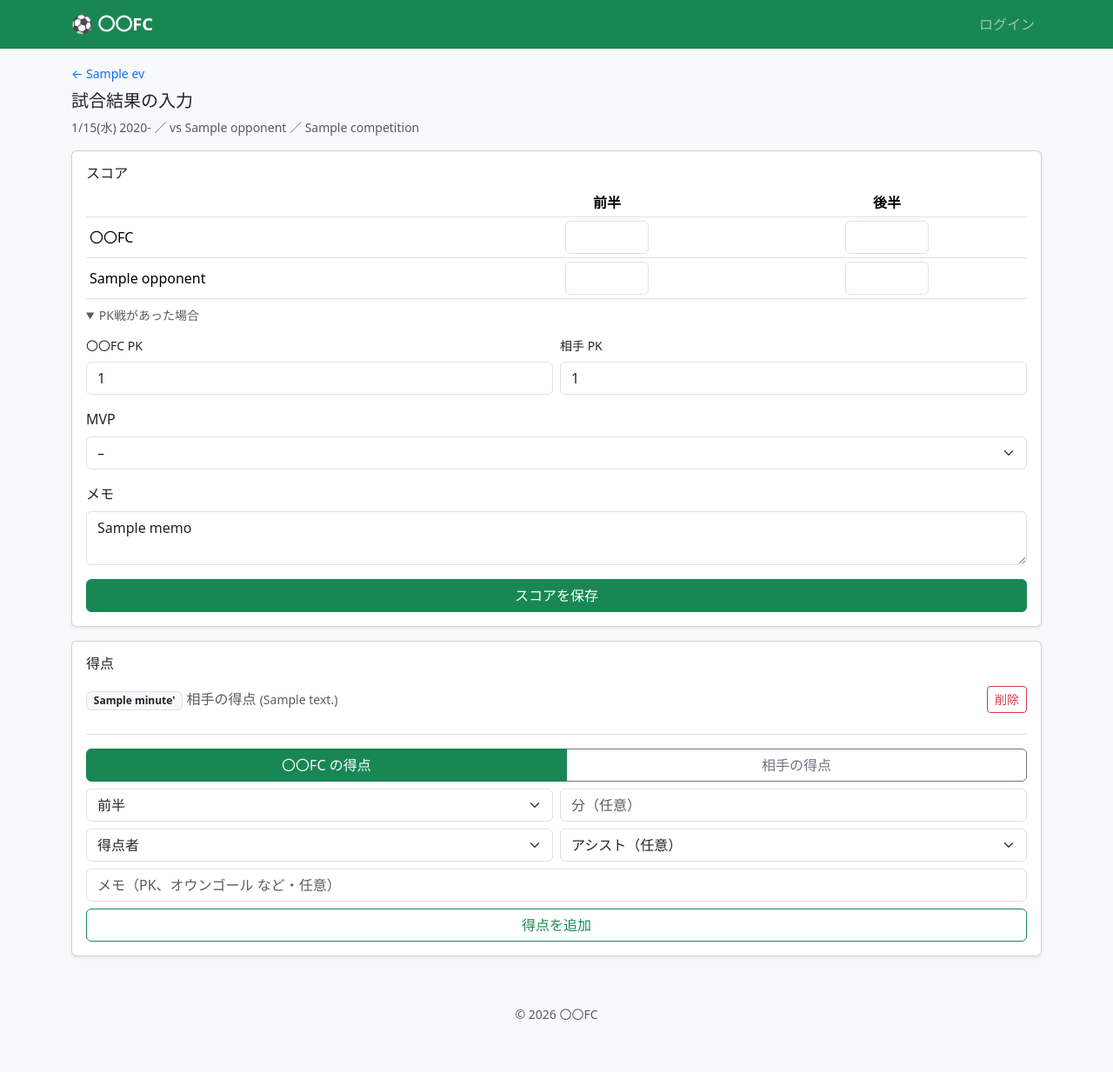
After one commit to Haruto0011/NH0322WorkingSpace, a Flask app: template course3_middleexam/teamapp/templates/result_form.html in a window 1280 px wide. The commit adds this page. Shown: the whole page at 87% size. Run offline with Flask 3, Linux system fonts and the light colour scheme; the template is opened without the code that fills it: most values are stand-ins (such as "Sample title", 1, 10 or a date in 2020); some libraries are stand-ins or nearby versions.

Commit message:
feat: 試合結果（スコア・得点・MVP）とスコア一覧を追加

```diff
--- a/course3_middleexam/teamapp/app.py
+++ b/course3_middleexam/teamapp/app.py
@@ -30,6 +30,8 @@ db.init_app(app)
 ETYPES = {"practice": "練習", "match": "試合", "other": "その他"}
 POSITIONS = ["GK", "DF", "MF", "FW"]
 STATUSES = {"yes": "出席", "no": "欠席"}   # 回答していない人は「未回答」扱い
+HALVES = {1: "前半", 2: "後半"}
+OUTCOMES = {"win": "勝ち", "draw": "引き分け", "loss": "負け"}
 WEEKDAYS = "月火水木金土日"
 
 
@@ -57,6 +59,8 @@ def inject_globals():
         "ETYPES": ETYPES,
         "POSITIONS": POSITIONS,
         "STATUSES": STATUSES,
+        "HALVES": HALVES,
+        "OUTCOMES": OUTCOMES,
     }
 
 
@@ -235,8 +239,19 @@ def event_detail(eid):
             mine = m
     counts = {key: len(lst) for key, lst in groups.items()}
 
+    # 試合なら結果と得点も
+    result = goals = score = None
+    if ev["etype"] == "match":
+        result = _match_result(eid)
+        goals = _goals(eid)
+        if result:
+            our = result["our_1h"] + result["our_2h"]
+            opp = result["opp_1h"] + result["opp_2h"]
+            score = {"our": our, "opp": opp, "outcome": _outcome(our, opp)}
+
     return render_template("event_detail.html", title=ev["title"],
-                           ev=ev, groups=groups, counts=counts, mine=mine)
+                           ev=ev, groups=groups, counts=counts, mine=mine,
+                           result=result, goals=goals, score=score)
 
 
 @app.route("/events/<int:eid>/attend", methods=["POST"])
@@ -358,10 +373,161 @@ def event_cancel(eid):
 @app.route("/events/<int:eid>/delete", methods=["POST"])
 @admin_required
 def event_delete(eid):
-    db.execute("delete from attendance where eid = %s", (eid,))  # 先に出欠を消す（外部キー）
+    # 先に紐づくデータを消す（外部キー）
+    db.execute("delete from attendance where eid = %s", (eid,))
+    db.execute("delete from goals where eid = %s", (eid,))
+    db.execute("delete from match_results where eid = %s", (eid,))
     db.execute("delete from events where eid = %s", (eid,))
     flash("予定を削除しました。", "success")
     return redirect(url_for("events"))
+
+
+# =========================================================
+# 試合結果・得点・スコア一覧
+# =========================================================
+
+def _match_result(eid):
+    """試合結果（なければ None）。MVP の名前も付けて返す"""
+    return db.query("""
+        select r.*, u.uname as mvp
+        from match_results r
+        left join users u on u.uid = r.mvp_uid
+        where r.eid = %s
+    """, (eid,), one=True)
+
+
+def _goals(eid):
+    """得点の一覧（前半→後半、時間順）。得点者・アシストの名前付き"""
+    return db.query("""
+        select g.*, s.uname as scorer, a.uname as assist
+        from goals g
+        left join users s on s.uid = g.scorer_uid
+        left join users a on a.uid = g.assist_uid
+        where g.eid = %s
+        order by g.half, coalesce(g.minute, 999), g.gid
+    """, (eid,))
+
+
+def _outcome(our, opp):
+    if our > opp:
+        return "win"
+    if our < opp:
+        return "loss"
+    return "draw"
+
+
+def _int_or(value, default=None):
+    """フォームの数値欄を int にする（空欄なら default）"""
+    value = (value or "").strip()
+    return int(value) if value.isdigit() else default
+
+
+@app.route("/events/<int:eid>/result", methods=["GET", "POST"])
+@admin_required
+def result_edit(eid):
+    """試合結果の入力・編集（スコア・MVP・メモ）。得点の追加は goal_add"""
+    ev = db.query("select * from events where eid = %s", (eid,), one=True)
+    if ev is None:
+        abort(404)
+    if ev["etype"] != "match":
+        flash("試合以外の予定には結果を入力できません。", "warning")
+        return redirect(url_for("event_detail", eid=eid))
+
+    if request.method == "POST":
+        f = request.form
+        db.execute("""
+            insert into match_results
+                (eid, our_1h, our_2h, opp_1h, opp_2h, our_pk, opp_pk, mvp_uid, memo, updated_at)
+            values (%s, %s, %s, %s, %s, %s, %s, %s, %s, current_timestamp)
+            on conflict (eid) do update
+              set our_1h = excluded.our_1h, our_2h = excluded.our_2h,
+                  opp_1h = excluded.opp_1h, opp_2h = excluded.opp_2h,
+                  our_pk = excluded.our_pk, opp_pk = excluded.opp_pk,
+                  mvp_uid = excluded.mvp_uid, memo = excluded.memo,
+                  updated_at = current_timestamp
+        """, (eid,
+              _int_or(f.get("our_1h"), 0), _int_or(f.get("our_2h"), 0),
+              _int_or(f.get("opp_1h"), 0), _int_or(f.get("opp_2h"), 0),
+              _int_or(f.get("our_pk")), _int_or(f.get("opp_pk")),
+              _int_or(f.get("mvp_uid")), f.get("memo", "").strip()))
+        flash("試合結果を保存しました。", "success")
+        return redirect(url_for("event_detail", eid=eid))
+
+    members = db.query("select uid, uname, number from users order by coalesce(number, 999), uname")
+    return render_template("result_form.html", title="試合結果の入力", ev=ev,
+                           result=_match_result(eid), goals=_goals(eid), members=members)
+
+
+@app.route("/events/<int:eid>/goals", methods=["POST"])
+@admin_required
+def goal_add(eid):
+    f = request.form
+    side = f.get("side") if f.get("side") in ("our", "opp") else "our"
+    half = _int_or(f.get("half"), 1)
+    if half not in HALVES:
+        half = 1
+    # 相手の得点には得点者・アシストを付けない
+    scorer_uid = _int_or(f.get("scorer_uid")) if side == "our" else None
+    assist_uid = _int_or(f.get("assist_uid")) if side == "our" else None
+    db.execute("""
+        insert into goals (eid, side, scorer_uid, assist_uid, half, minute, note)
+        values (%s, %s, %s, %s, %s, %s, %s)
+    """, (eid, side, scorer_uid, assist_uid, half, _int_or(f.get("minute")), f.get("note", "").strip()))
+    flash("得点を追加しました。", "success")
+    return redirect(url_for("result_edit", eid=eid))
+
+
+@app.route("/events/<int:eid>/goals/<int:gid>/delete", methods=["POST"])
+@admin_required
+def goal_delete(eid, gid):
+    db.execute("delete from goals where gid = %s and eid = %s", (gid, eid))
+    flash("得点を削除しました。", "success")
+    return redirect(url_for("result_edit", eid=eid))
+
+
+@app.route("/scores")
+@login_required
+def scores():
+    """試合結果の一覧。シーズン（タブ）と大会（絞り込み）で切り替える"""
+    seasons = [r["season"] for r in db.query("""
+        select distinct season from events
+        where etype = 'match' and season is not null and season <> ''
+        order by season desc
+    """)]
+    season = request.args.get("season") or (seasons[0] if seasons else config.CURRENT_SEASON)
+    competitions = [r["competition"] for r in db.query("""
+        select distinct competition from events
+        where etype = 'match' and season = %s and competition is not null and competition <> ''
+        order by competition
+    """, (season,))]
+    competition = request.args.get("competition", "")
+
+    sql = """
+        select e.eid, e.title, e.event_date, e.opponent, e.competition,
+               r.our_1h, r.our_2h, r.opp_1h, r.opp_2h, r.our_pk, r.opp_pk
+        from events e
+        join match_results r on r.eid = e.eid
+        where e.etype = 'match' and e.season = %s
+    """
+    params = [season]
+    if competition:
+        sql += " and e.competition = %s"
+        params.append(competition)
+    sql += " order by e.event_date desc"
+
+    matches = [dict(r) for r in db.query(sql, tuple(params))]   # dict にして計算結果を足す
+    summary = {"win": 0, "draw": 0, "loss": 0, "gf": 0, "ga": 0}
+    for m in matches:
+        m["our"] = m["our_1h"] + m["our_2h"]
+        m["opp"] = m["opp_1h"] + m["opp_2h"]
+        m["outcome"] = _outcome(m["our"], m["opp"])
+        summary[m["outcome"]] += 1
+        summary["gf"] += m["our"]
+        summary["ga"] += m["opp"]
+
+    return render_template("scores.html", title="スコア", matches=matches, summary=summary,
+                           seasons=seasons, season=season,
+                           competitions=competitions, competition=competition)
 
 
 # =========================================================
--- a/course3_middleexam/teamapp/static/css/style.css
+++ b/course3_middleexam/teamapp/static/css/style.css
@@ -81,3 +81,30 @@ body {
   font-size: .75rem;
   color: #6c757d;
 }
+
+/* ---------- スコア表示 ---------- */
+.score-num {
+  font-size: 2.2rem;
+  font-weight: 700;
+  line-height: 1;
+  font-variant-numeric: tabular-nums;
+  white-space: nowrap;
+}
+.score-team {
+  flex: 1 1 0;
+  font-weight: 600;
+  min-width: 0;
+  overflow-wrap: anywhere;
+}
+.summary-num {
+  font-size: 1.5rem;
+  font-weight: 700;
+  line-height: 1.1;
+}
+.halves th, .halves td {
+  padding: .25rem .5rem;
+}
+.score-input input[type="number"] {
+  max-width: 6rem;
+  margin: 0 auto;
+}
--- a/course3_middleexam/teamapp/templates/layout.html
+++ b/course3_middleexam/teamapp/templates/layout.html
@@ -21,6 +21,7 @@
       <ul class="navbar-nav me-auto">
         {% if g.user %}
         <li class="nav-item"><a class="nav-link" href="{{ url_for('events') }}">予定</a></li>
+        <li class="nav-item"><a class="nav-link" href="{{ url_for('scores') }}">スコア</a></li>
         <li class="nav-item"><a class="nav-link" href="{{ url_for('members') }}">メンバー</a></li>
         {% if g.user.role == 'admin' %}
         <li class="nav-item"><a class="nav-link" href="{{ url_for('event_new') }}">＋ 予定を追加</a></li>
--- /dev/null
+++ b/course3_middleexam/teamapp/templates/result_form.html
@@ -0,0 +1,142 @@
+{% extends "layout.html" %}
+{% block content %}
+{# 試合結果の入力画面（管理者のみ）。上：スコア・MVP、下：得点の追加/削除 #}
+
+<a href="{{ url_for('event_detail', eid=ev.eid) }}" class="text-decoration-none small">&larr; {{ ev.title }}</a>
+<h1 class="h5 my-2">試合結果の入力</h1>
+<p class="text-muted small">{{ ev.event_date|jdate }} {{ ev.start_time|jtime }}{% if ev.opponent %} ／ vs {{ ev.opponent }}{% endif %}{% if ev.competition %} ／ {{ ev.competition }}{% endif %}</p>
+
+{# ---------- スコア ---------- #}
+<div class="card shadow-sm mb-3">
+  <div class="card-body">
+    <h2 class="h6">スコア</h2>
+    <form method="post">
+      <table class="table table-sm align-middle mb-2 score-input">
+        <thead>
+          <tr><th></th><th class="text-center">前半</th><th class="text-center">後半</th></tr>
+        </thead>
+        <tbody>
+          <tr>
+            <th class="fw-normal">{{ team_name }}</th>
+            <td><input type="number" class="form-control text-center" name="our_1h" min="0" value="{{ result.our_1h if result else 0 }}"></td>
+            <td><input type="number" class="form-control text-center" name="our_2h" min="0" value="{{ result.our_2h if result else 0 }}"></td>
+          </tr>
+          <tr>
+            <th class="fw-normal">{{ ev.opponent or '相手' }}</th>
+            <td><input type="number" class="form-control text-center" name="opp_1h" min="0" value="{{ result.opp_1h if result else 0 }}"></td>
+            <td><input type="number" class="form-control text-center" name="opp_2h" min="0" value="{{ result.opp_2h if result else 0 }}"></td>
+          </tr>
+        </tbody>
+      </table>
+
+      <details class="mb-3" {% if result and result.our_pk is not none %}open{% endif %}>
+        <summary class="small text-muted">PK戦があった場合</summary>
+        <div class="row g-2 mt-1">
+          <div class="col-6">
+            <label class="form-label small">{{ team_name }} PK</label>
+            <input type="number" class="form-control" name="our_pk" min="0" value="{{ result.our_pk if result and result.our_pk is not none else '' }}">
+          </div>
+          <div class="col-6">
+            <label class="form-label small">相手 PK</label>
+            <input type="number" class="form-control" name="opp_pk" min="0" value="{{ result.opp_pk if result and result.opp_pk is not none else '' }}">
+          </div>
+        </div>
+      </details>
+
+      <div class="mb-3">
+        <label class="form-label">MVP</label>
+        <select class="form-select" name="mvp_uid">
+          <option value="">–</option>
+          {% for m in members %}
+          <option value="{{ m.uid }}" {% if result and result.mvp_uid == m.uid %}selected{% endif %}>{% if m.number %}#{{ m.number }} {% endif %}{{ m.uname }}</option>
+          {% endfor %}
+        </select>
+      </div>
+      <div class="mb-3">
+        <label class="form-label">メモ</label>
+        <textarea class="form-control" name="memo" rows="2" placeholder="試合の振り返りなど">{{ result.memo if result and result.memo else '' }}</textarea>
+      </div>
+      <button class="btn btn-success w-100">スコアを保存</button>
+    </form>
+  </div>
+</div>
+
+{# ---------- 得点 ---------- #}
+<div class="card shadow-sm mb-3">
+  <div class="card-body">
+    <h2 class="h6">得点</h2>
+
+    {% if goals %}
+    <ul class="list-group list-group-flush mb-3">
+      {% for gl in goals %}
+      <li class="list-group-item d-flex justify-content-between align-items-center px-0">
+        <div>
+          <span class="badge bg-light text-dark border">{{ HALVES[gl.half] }}{% if gl.minute is not none %} {{ gl.minute }}'{% endif %}</span>
+          {% if gl.side == 'our' %}
+            <strong>{{ gl.scorer or '（得点者未定）' }}</strong>
+            {% if gl.assist %}<small class="text-muted">A. {{ gl.assist }}</small>{% endif %}
+          {% else %}
+            <span class="text-muted">相手の得点</span>
+          {% endif %}
+          {% if gl.note %}<small class="text-muted">({{ gl.note }})</small>{% endif %}
+        </div>
+        <form method="post" action="{{ url_for('goal_delete', eid=ev.eid, gid=gl.gid) }}"
+              onsubmit="return confirm('この得点を削除しますか？');">
+          <button class="btn btn-sm btn-outline-danger">削除</button>
+        </form>
+      </li>
+      {% endfor %}
+    </ul>
+    {% else %}
+    <p class="text-muted small">まだ得点が登録されていません。</p>
+    {% endif %}
+
+    <form method="post" action="{{ url_for('goal_add', eid=ev.eid) }}" class="border-top pt-3">
+      <div class="btn-group w-100 mb-2" role="group">
+        <input type="radio" class="btn-check" name="side" id="side-our" value="our" checked>
+        <label class="btn btn-outline-success" for="side-our">{{ team_name }} の得点</label>
+        <input type="radio" class="btn-check" name="side" id="side-opp" value="opp">
+        <label class="btn btn-outline-secondary" for="side-opp">相手の得点</label>
+      </div>
+      <div class="row g-2">
+        <div class="col-6">
+          <select class="form-select" name="half">
+            {% for h, label in HALVES.items() %}<option value="{{ h }}">{{ label }}</option>{% endfor %}
+          </select>
+        </div>
+        <div class="col-6">
+          <input type="number" class="form-control" name="minute" min="0" max="60" placeholder="分（任意）">
+        </div>
+        <div class="col-6" id="scorer-box">
+          <select class="form-select" name="scorer_uid">
+            <option value="">得点者</option>
+            {% for m in members %}<option value="{{ m.uid }}">{% if m.number %}#{{ m.number }} {% endif %}{{ m.uname }}</option>{% endfor %}
+          </select>
+        </div>
+        <div class="col-6" id="assist-box">
+          <select class="form-select" name="assist_uid">
+            <option value="">アシスト（任意）</option>
+            {% for m in members %}<option value="{{ m.uid }}">{% if m.number %}#{{ m.number }} {% endif %}{{ m.uname }}</option>{% endfor %}
+          </select>
+        </div>
+        <div class="col-12">
+          <input type="text" class="form-control" name="note" placeholder="メモ（PK、オウンゴール など・任意）">
+        </div>
+      </div>
+      <button class="btn btn-outline-success w-100 mt-2">得点を追加</button>
+    </form>
+  </div>
+</div>
+
+<script>
+  // 「相手の得点」を選んだら得点者・アシストの欄を隠す
+  document.querySelectorAll('input[name="side"]').forEach(function (radio) {
+    radio.addEventListener('change', function () {
+      var ours = document.getElementById('side-our').checked;
+      document.getElementById('scorer-box').style.display = ours ? '' : 'none';
+      document.getElementById('assist-box').style.display = ours ? '' : 'none';
+    });
+  });
+</script>
+
+{% endblock %}
```
Also changed, not shown: course3_middleexam/teamapp/schema_postgres.sql (+27 -1 lines), course3_middleexam/teamapp/schema_sqlite.sql (+27 -1 lines), course3_middleexam/teamapp/seed.py (+29 -2 lines), course3_middleexam/teamapp/templates/event_detail.html (+57 -0 lines), course3_middleexam/teamapp/templates/scores.html (added, +64 -0 lines).
